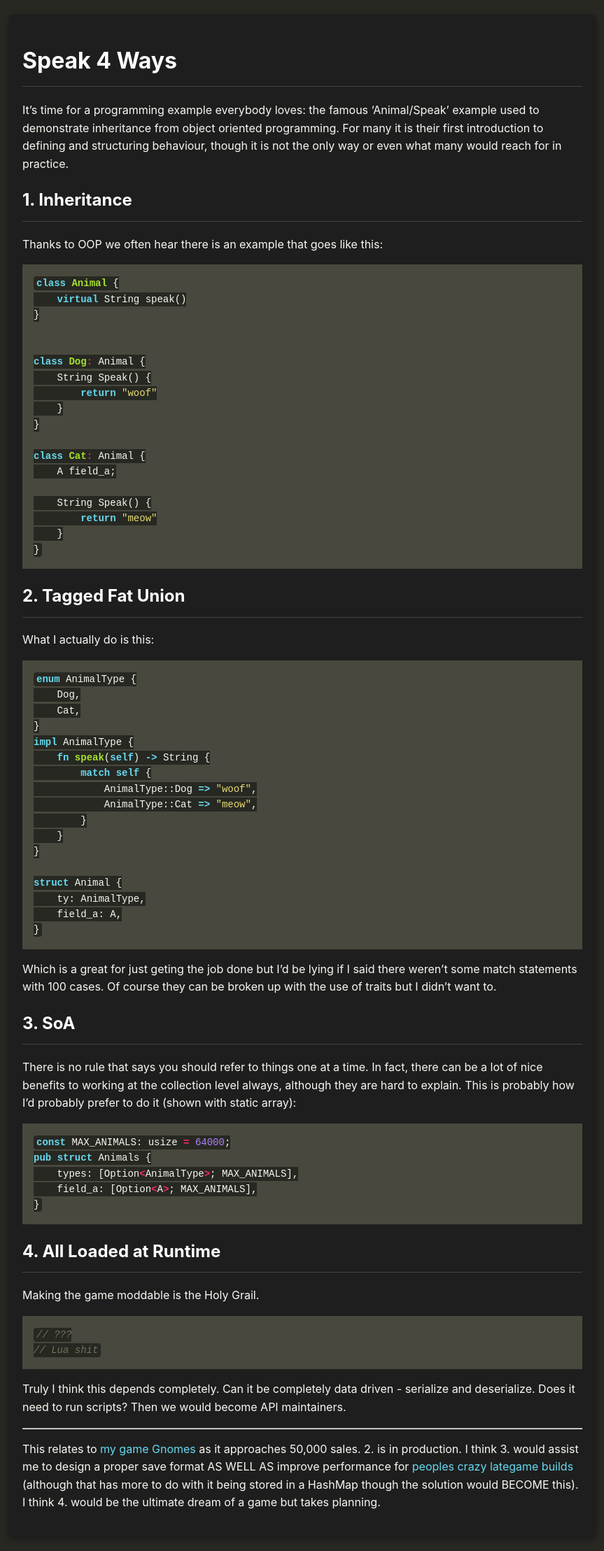
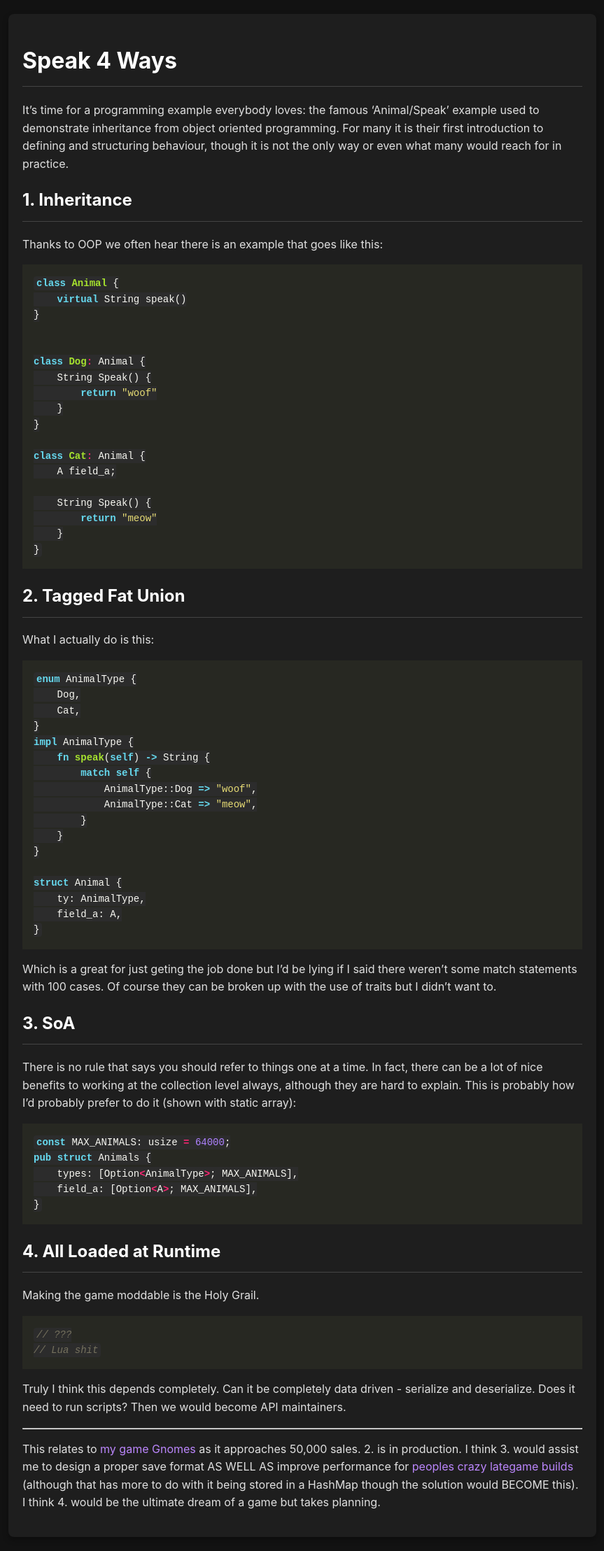
Before and after one commit to xpjb/xpjb.github.io, a Jekyll site: the page built from blog/speak.md, in a window 1280 px wide. Shown: the whole page at 70% size, without its empty margins (208-1071 px from the left). Built offline with Jekyll 4.4.1, drawn with Linux system fonts in a browser that asks for light colours; our own code applies the rules of GitHub Pages for plain Markdown files.

Commit message:
should be fixed css maybe

```diff
--- a/assets/css/style.css
+++ b/assets/css/style.css
@@ -1,6 +1,6 @@
 body {
-	background-color: #272822;
-    color: #F8F8F2;
+    background-color: #121212;
+    color: #e0e0e0;
     font-family: -apple-system, BlinkMacSystemFont, "Segoe UI", Helvetica, Arial, sans-serif, "Apple Color Emoji", "Segoe UI Emoji";
     line-height: 1.6;
     margin: 0;
@@ -23,7 +23,7 @@ h1, h2, h3, h4, h5, h6 {
 }
 
 a {
-	color: #66D9EF;
+    color: #bb86fc;
     text-decoration: none;
 }
 
@@ -32,8 +32,7 @@ a:hover {
 }
 
 pre, code {
-    /*background-color: #2c2c2c;*/
-    background-color: #272822;
+    background-color: #2c2c2c;
     border-radius: 4px;
     padding: 16px;
     font-size: 14px;
--- a/assets/css/syntax.css
+++ b/assets/css/syntax.css
@@ -213,5 +213,5 @@
 }
 .highlight {
   color: #f8f8f2;
-  background-color: #49483e;
+  background-color: #272822;
 }
```
Also changed, not shown: assets/css/sstyle.css (deleted, +0 -8 lines).
